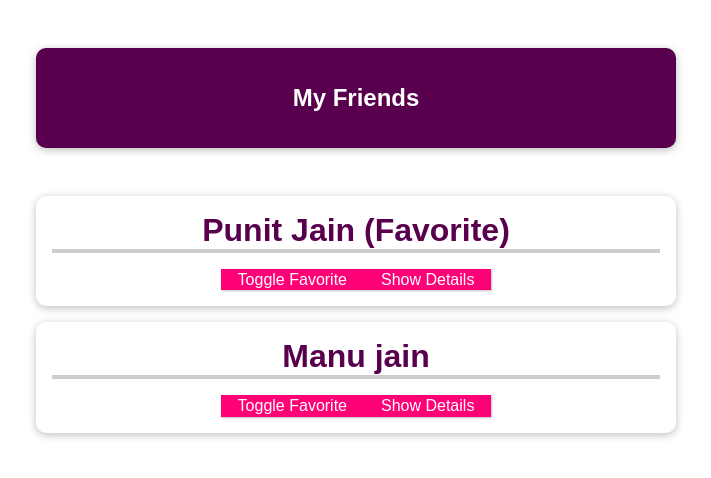
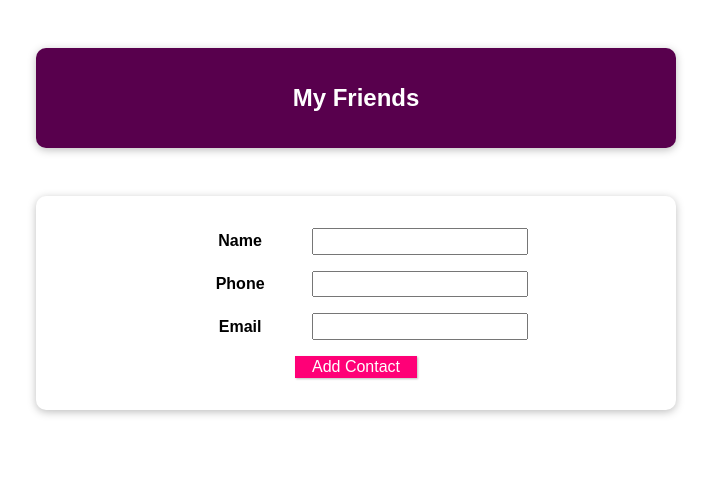
Before and after one commit to contactpunit/VueProjects, a Vue app in the folder vueCliProject/props/: page / in a window 1280 px wide. Shown: the top 478 px of the page, without its empty margins (284-995 px from the left). Built offline with nearby package versions, Linux system fonts and the light colour scheme.

Commit message:
added new component to add a contact

```diff
--- a/vueCliProject/props/src/App.vue
+++ b/vueCliProject/props/src/App.vue
@@ -3,6 +3,7 @@
     <header>
       <h1>My Friends</h1>
     </header>
+    <add-friend @add-friend="addFriend"></add-friend>
     <ul>
       <friend-contact
         v-for="friend in friends"
@@ -22,28 +23,23 @@
 export default {
   data() {
     return {
-      friends: [
-        {
-          id: "punit",
-          name: "Punit Jain",
-          phone: "5456456465460",
-          email: "punit@localhost.com",
-          isFavorite: true,
-        },
-        {
-          id: "manu",
-          name: "Manu jain",
-          phone: "67574645757",
-          email: "manu@localhost.com",
-          isFavorite: false,
-        },
-      ],
+      friends: [],
     };
   },
   methods: {
     toggleFavStatus(friendId) {
       const f = this.friends.find((f) => f.id === friendId);
       f.isFavorite = !f.isFavorite;
+    },
+    addFriend(inputName, inputPhone, inputEmail) {
+      const newContact = {
+        id: new Date().toISOString(),
+        name: inputName,
+        phone: inputPhone,
+        email: inputEmail,
+        isFavorite: false,
+      };
+      this.friends.push(newContact);
     },
   },
 };
@@ -75,7 +71,8 @@ header {
   padding: 0;
   list-style: none;
 }
-#app li {
+#app li,
+#app form {
   box-shadow: 0 2px 8px rgba(0, 0, 0, 0.26);
   margin: 1rem auto;
   border-radius: 10px;
@@ -105,4 +102,17 @@ header {
   border-color: #ec3169;
   box-shadow: 1px 1px 4px rgba(0, 0, 0, 0.26);
 }
+#app input {
+  font: inherit;
+  padding: 0.15rem;
+}
+#app label {
+  font-weight: bold;
+  margin-right: 1rem;
+  width: 7rem;
+  display: inline-block;
+}
+#app form div {
+  margin: 1rem 0;
+}
 </style>
--- /dev/null
+++ b/vueCliProject/props/src/components/AddFriend.vue
@@ -0,0 +1,42 @@
+<template>
+  <form @submit.prevent="submitData">
+    <div>
+      <label>Name</label>
+      <input type="text" v-model="inputName" />
+    </div>
+    <div>
+      <label>Phone</label>
+      <input type="text" v-model="inputPhone" />
+    </div>
+    <div>
+      <label>Email</label>
+      <input type="text" v-model="inputEmail" />
+    </div>
+    <div>
+      <button>Add Contact</button>
+    </div>
+  </form>
+</template>
+
+<script>
+export default {
+  emits: ["add-contact"],
+  data() {
+    return {
+      inputName: "",
+      inputPhone: "",
+      inputEmail: "",
+    };
+  },
+  methods: {
+    submitData() {
+      this.$emit(
+        "add-friend",
+        this.inputName,
+        this.inputPhone,
+        this.inputEmail
+      );
+    },
+  },
+};
+</script>
```
Also changed, not shown: vueCliProject/props/src/main.js (+8 -6 lines).
